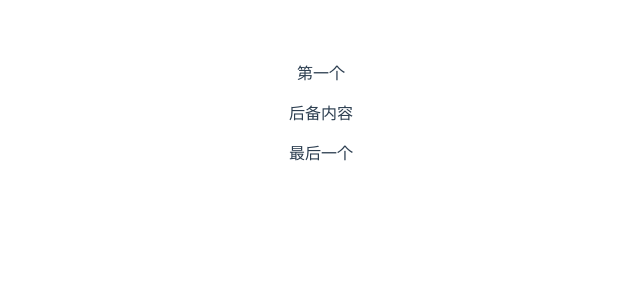
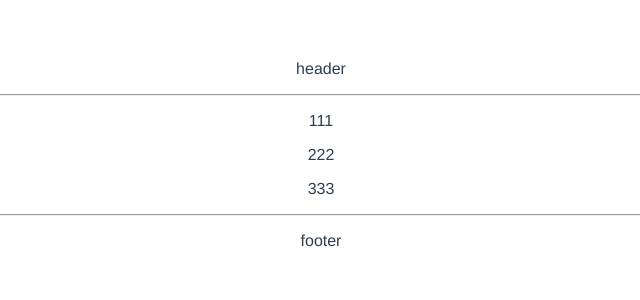
Before and after one commit to yuQ-7148/study_vue3.0, a Vue app: page / in a window 1280 px wide. Shown: the top 300 px of the page, without its empty margins (319-959 px from the left). Built offline with nearby package versions, Linux system fonts and the light colour scheme.

Commit message:
具名插槽

```diff
--- a/src/components/17.base-slot/App.vue
+++ b/src/components/17.base-slot/App.vue
@@ -1,6 +1,20 @@
 <template>
     <div>
-        <my-com></my-com>
+        <my-com>
+            <template #header>
+                <p>header</p>
+            </template>
+
+            <template #default>
+                <p>111</p>
+                <p>222</p>
+                <p>333</p>
+            </template>
+
+            <template #footer>
+                <p>footer</p>
+            </template>
+        </my-com>
     </div>
 </template>
 
--- a/src/components/17.base-slot/MyCom.vue
+++ b/src/components/17.base-slot/MyCom.vue
@@ -1,10 +1,10 @@
 <template>
     <div>
-        <p>第一个</p>
-        <slot>
-            <p>后备内容</p>
-        </slot>
-        <p>最后一个</p>
+        <slot name="header"></slot>
+        <hr>
+        <slot></slot>
+        <hr>
+        <slot name="footer"></slot>
     </div>
 </template>
 
```
